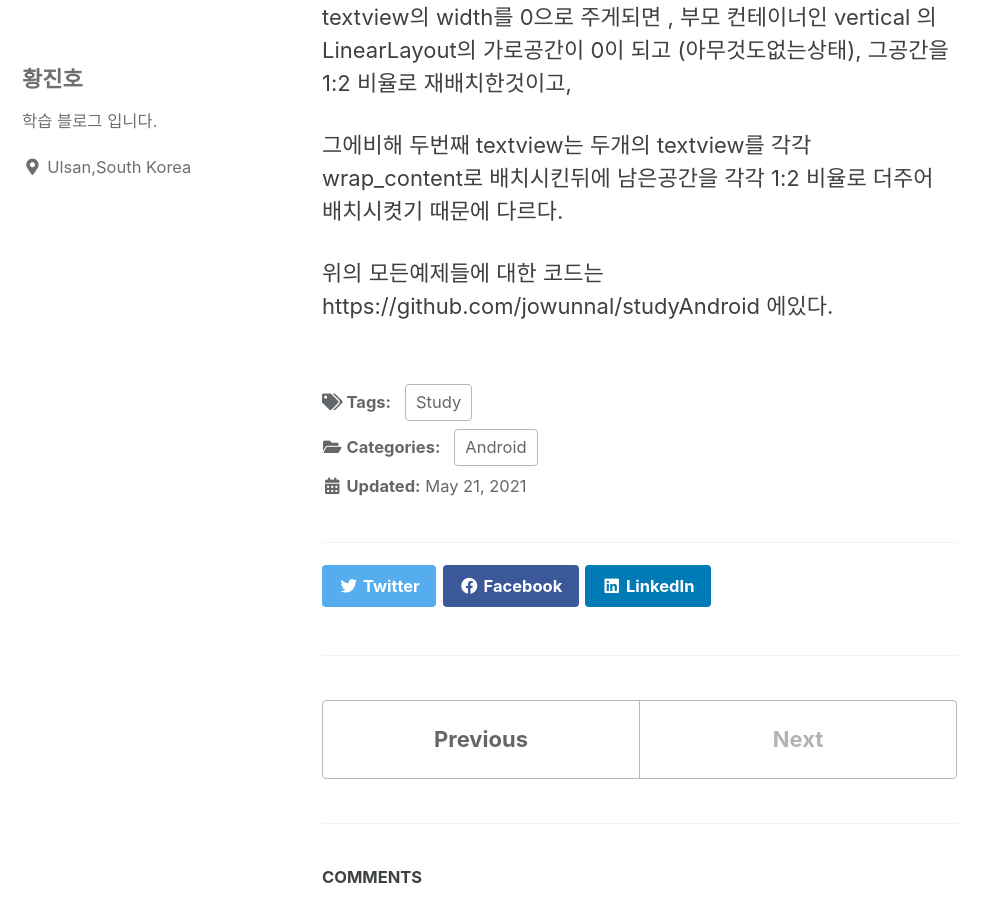
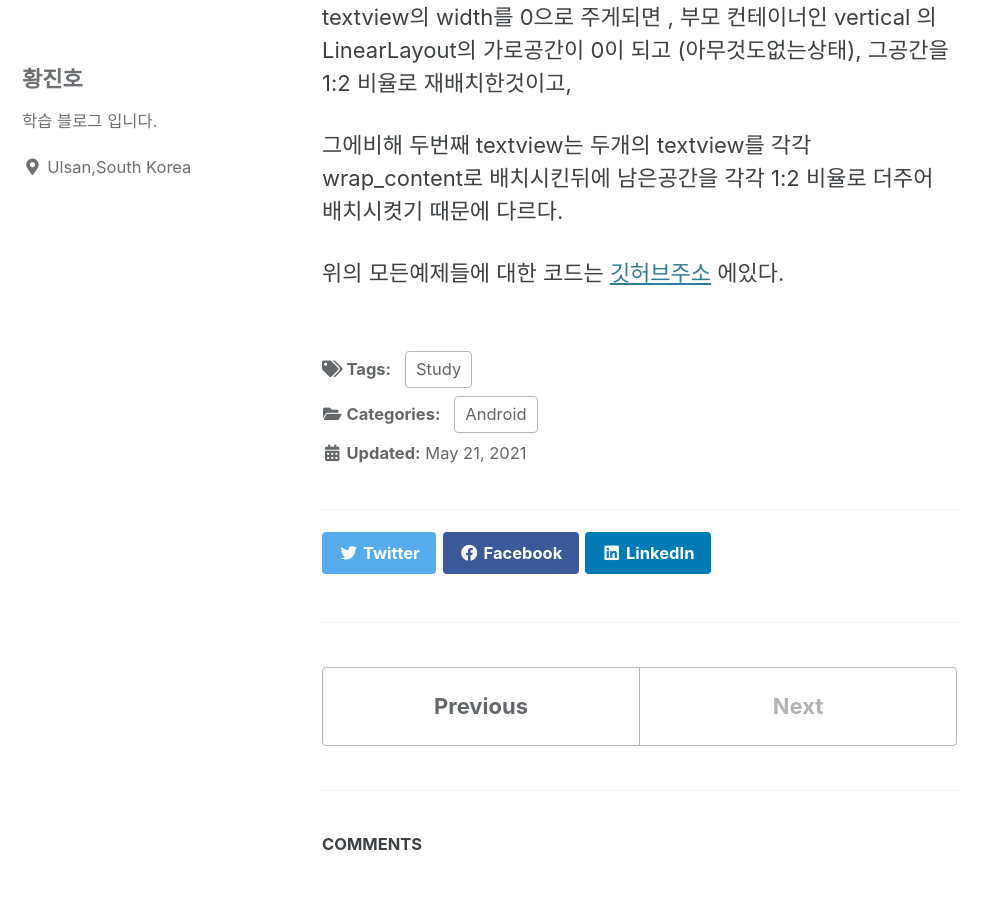
Before and after one commit to jowunnal/jowunnal.github.io, a Jekyll site: the page built from _posts/2021-05-21-LinearLayout.md, in a window 1280 px wide and 900 px high, scrolled down 6655 px. Shown: the whole window, without its empty margins (0-997 px from the left). Built offline with Jekyll 4.4.1, drawn with Linux system fonts in a browser that asks for light colours; cached includes are drawn as plain includes; comment, search, counter and statistics services are not loaded.

Commit message:
링크수정

```diff
--- a/_posts/2021-05-21-LinearLayout.md
+++ b/_posts/2021-05-21-LinearLayout.md
@@ -108,4 +108,4 @@ textview의 width를 0으로 주게되면 , 부모 컨테이너인 vertical 의
 
 그에비해 두번째 textview는 두개의 textview를 각각 wrap_content로 배치시킨뒤에 남은공간을 각각 1:2 비율로 더주어 배치시켯기 때문에 다르다.
 
-위의 모든예제들에 대한 코드는 https://github.com/jowunnal/studyAndroid 에있다.
+위의 모든예제들에 대한 코드는 [깃허브주소](https://github.com/jowunnal/studyAndroid,"go github") 에있다.
```
